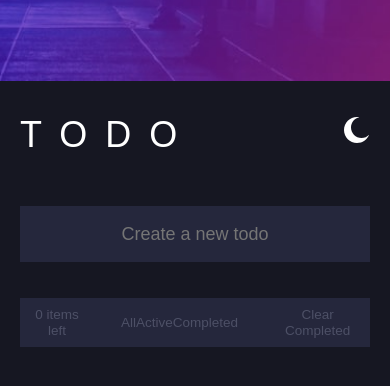
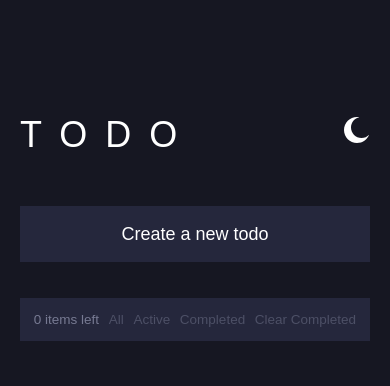
Before and after one commit to Mattvp21/todolist, a React (Create React App) app: page / in a window 390 px wide. Shown: the top 386 px of the page. Built offline with nearby package versions, Linux system fonts and the light colour scheme.

Commit message:
light/dark mode minus images

```diff
--- a/src/App.css
+++ b/src/App.css
@@ -19,7 +19,7 @@
 --veryDarkDesaturatedBlue: hsl(235, 24%, 19%);
 --lightGrayishBlue: hsl(234, 39%, 85%);
 --lightGrayishBlue: (hover): hsl(236, 33%, 92%);
---darkGrayishBlue: #777a92;
+--darkGrayishBlue: hsl(233, 11%, 52%);
 --veryDarkGrayishBlue: hsl(233, 14%, 35%);
 --veryDarkGrayishBlue: hsl(237, 14%, 26%);
 }
@@ -28,9 +28,8 @@ html {
   font-size: 18px;
 }
 
-body {
-  background-color: var(--veryDarkBlue);
-  background-image: url('./images/bg-desktop-dark.jpg');
+main {
+  background-image: url(./images/bg-desktop-dark.jpg);
   background-repeat: no-repeat;
   background-position: 100% -20%;
   display: flex;
@@ -59,8 +58,8 @@ h1 {
 
 @media(max-width: 500px) {
 
-  body {
-    background-image: url('./images/bg-mobile-dark.jpg');
+  main {
+
     background-size: 100%;
   background-repeat: no-repeat;
   background-position: 100% -20%;
--- a/src/App.js
+++ b/src/App.js
@@ -1,38 +1,73 @@
 
 import './App.css';
 import React, { useState } from 'react'
-import { Component } from 'react/cjs/react.production.min';
+
 import Createtodo from './components/CreateToDo/CreateToDo.component';
 import StatusBar from './components/StatusBar/StatusBar.component';
-import Todo from './components/Todo/Todo.component';
+
 import TodoList from './components/TodoList/TodoList.component';
 import Toggle from './components/Toggle/Toggle.component';
 
+
 function App() {
 
-  const [todos, setTodos] = useState([])
-  const [darkMode, setDarkMode] = useState({
-    isDarkmode: true
-  })
+  const [todos, setTodos] = useState([]);
+  const [check, setChecked] = useState({
+    isChecked: false
+});
+
+
+const isChecked = (e) => {
+    let checkedBox = e.target;
+    if(checkedBox.checked) {
+        setChecked({check, isChecked:true})
+    } else {
+        setChecked({check, isChecked:false})
+    }
+
+}
+
+
+
 
   const addTodo = (todo) => {
     setTodos([todo, ...todos])
   }
 
-  const toggleDarkMode = (darkMode) => {
-    setDarkMode({...darkMode, isDarkmode: false})
-  }
+
+
   return(
+  <main style={{backgroundColor: check.isChecked ? 'white' : 'hsl(235, 21%, 11%)'
+               // backgroundImage: check.isChecked ? "url(./images/bg-desktop-light.jpg)" : "url(./images/bg-desktop-dark.jpg)"
+               }
+            }>
+
     <div className='wrapper'>
       <div className='container'>
-      <Toggle toggle={toggleDarkMode}/>
-      <Createtodo addTodo={addTodo}/>
-      <TodoList  todos={todos}/>
-      <StatusBar />
+      <Toggle
+      check={check}
+      setChecked={setChecked}
+      isChecked={isChecked}/>
+      <Createtodo
+      check={check}
+      isChecked={isChecked}
+      addTodo={addTodo}/>
+      <TodoList
+      check={check}
+      isChecked={isChecked}
+      todos={todos}/>
+      <StatusBar
+
+      check={check}
+      setChecked={setChecked}
+      isChecked={isChecked} />
 
       </div>
 
     </div>
+
+  </main>
+
 
   )
 
--- a/src/components/CreateToDo/CreateToDo.component.js
+++ b/src/components/CreateToDo/CreateToDo.component.js
@@ -3,12 +3,12 @@ import './CreateToDo.styles.css'
 import { v4 as uuidv4 } from 'uuid';
 import { Fragment } from 'react/cjs/react.production.min';
 
-const Createtodo = ({addTodo}) => {
+const Createtodo = ({addTodo, isChecked, check}) => {
 
     const [todos, setTodos] = useState({
         id: '',
         task:'',
-        completed: '',
+        completed: false,
     })
 
     const handleChange = (e) => {
@@ -27,6 +27,8 @@ const Createtodo = ({addTodo}) => {
         <Fragment>
             <form onSubmit={handleSubmit}>
             <input
+            style={{backgroundColor: check.isChecked ? 'hsl(236, 9%, 61%)' : 'hsl(235, 24%, 19%)',
+            color: check.isChecked ? 'hsl(235, 19%, 35%)' : 'hsl(233, 11%, 52%)'}}
             onChange={handleChange}
             className="todo-Input"
             type='text'
--- a/src/components/CreateToDo/CreateToDo.styles.css
+++ b/src/components/CreateToDo/CreateToDo.styles.css
@@ -4,10 +4,16 @@
     width: 100%;
     outline: none;
     padding: 1rem;
-    background-color: hsl(235, 24%, 19%);
+
     border: none;
-    color: hsl(233, 14%, 35%);
+    color: antiquewhite;
     font-family: inherit;
     text-align: center;
     margin-bottom: 2rem;
+
+
 }
+
+.todo-Input::placeholder {
+    color: white;
+}
--- a/src/components/StatusBar/StatusBar.component.jsx
+++ b/src/components/StatusBar/StatusBar.component.jsx
@@ -1,14 +1,16 @@
 import React from 'react'
 import './StatusBar.styles.scss'
 
-const StatusBar = ({todo}) => {
+const StatusBar = ({todo, check, isChecked}) => {
     return (
-        <div className='bar'>
+        <div className='bar'
+        style={{backgroundColor: check.isChecked ? 'hsl(236, 9%, 61%)' : 'hsl(235, 24%, 19%)',
+            color: check.isChecked ? 'hsl(235, 19%, 35%)' : 'hsl(233, 11%, 52%)'}}>
             <p className='bar__count'>0 items left</p>
 
-                <button style={{marginLeft:'2rem'}} className='bar__button'>All</button>
+                <button style={{transform: 'translateX(.5rem)'}} className='bar__button'>All</button>
                 <button className='bar__button'>Active</button>
-                <button style={{marginRight:'2rem'}} className='bar__button'>Completed</button>
+                <button style={{transform: 'translateX(-.5rem)'}} className='bar__button'>Completed</button>
                 <button className='bar__button'>Clear Completed</button>
 
 
--- a/src/components/StatusBar/StatusBar.styles.scss
+++ b/src/components/StatusBar/StatusBar.styles.scss
@@ -2,7 +2,7 @@
     max-width: 100%;
     width: 100%;
     outline: none;
-    padding: .5rem;
+    padding: 1rem;
     background-color: hsl(235, 24%, 19%);
     border: none;
     color: hsl(233, 14%, 35%);
@@ -35,3 +35,18 @@
 
 
 }
+
+@media(max-width:500px) {
+
+    .bar{
+        padding: .75rem;
+    }
+
+   .bar__button:first-of-type {
+        margin-right: 1rem;
+   }
+
+   .bar__button:nth-of-type(3) {
+    margin-left: 1rem;
+}
+}
--- a/src/components/Todo/Todo.component.jsx
+++ b/src/components/Todo/Todo.component.jsx
@@ -3,9 +3,11 @@ import './Todo.styles.scss'
 import {ReactComponent as Checkmark} from '../../images/icon-check.svg'
 
 
-const Todo = ({todo}) => {
+const Todo = ({todo, check, isChecked}) => {
     return (
-    <div className='item'>
+    <div className='item'
+        style={{backgroundColor: check.isChecked ? 'hsl(236, 9%, 61%)' : 'hsl(235, 24%, 19%)',
+            color: check.isChecked ? 'hsl(235, 19%, 35%)' : 'hsl(233, 11%, 52%)'}}>
         <li >
             <div className='check'>
                 <Checkmark />
--- a/src/components/TodoList/TodoList.component.jsx
+++ b/src/components/TodoList/TodoList.component.jsx
@@ -1,15 +1,16 @@
 import React from 'react';
-import { Fragment } from 'react/cjs/react.production.min';
 import Todo from '../Todo/Todo.component';
 
 
 
-const TodoList = ({todos}) => {
+const TodoList = ({todos, check, isChecked}) => {
     return (
+
         <div className='list'>
             <ul >
            {todos.map((todo, i) => {
-               return <Todo key={[i]} todo={todo} />
+
+               return <Todo check={check} isChecked={isChecked} key={[i]} todo={todo} />
            })}
 
             </ul>
--- a/src/components/Toggle/Toggle.component.jsx
+++ b/src/components/Toggle/Toggle.component.jsx
@@ -1,25 +1,13 @@
-import React, {useState} from 'react';
+import React from 'react';
 import {ReactComponent as DarkToggleButton} from '../../images/icon-moon.svg'
 import {ReactComponent as LightToggleButton} from '../../images/icon-sun.svg'
 import './Toggle.component.scss'
 
 
 
-const Toggle = ({toggleDarkMode}) => {
+const Toggle = ({isChecked, check, setChecked}) => {
 
-    const [check, setChecked] = useState({
-        isChecked: false
-    })
 
-    const isChecked = (e) => {
-        let checkedBox = e.target;
-        if(checkedBox.checked) {
-            setChecked({check, isChecked:true})
-        } else {
-            setChecked({check, isChecked:false})
-        }
-
-    }
     return (
 
 
--- a/src/components/Toggle/Toggle.component.scss
+++ b/src/components/Toggle/Toggle.component.scss
@@ -8,4 +8,6 @@
    cursor: pointer;
    opacity: 0;
 
+
+
 }
```
